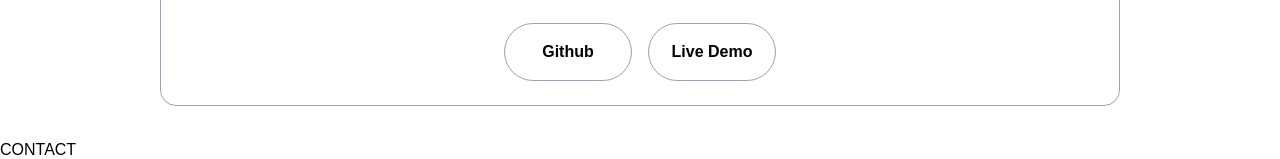
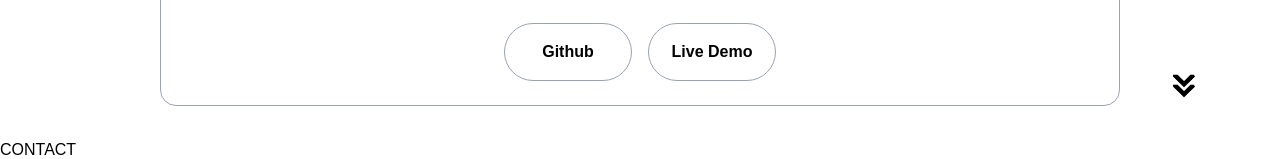
Before and after one commit to Coraliedev/Portfolio-Coralie, a React (Vite) app: page / in a window 1280 px wide. Shown: the part 3282-3441 px from the top of the page. Built offline with nearby package versions, Linux system fonts and the light colour scheme.

Commit message:
feat(projects): add arrow for scroll to contact

```diff
--- a/src/components/Projects.tsx
+++ b/src/components/Projects.tsx
@@ -1,7 +1,12 @@
 import React from 'react';
 import allomovie from '../assets/images/allomovie.jpg';
+import arrow from '../assets/images/arrow.png';
 
 const Projects: React.FC = () => {
+  const scrollToContact = (id: string) => {
+    const element = document.querySelector(id);
+    element?.scrollIntoView({ behavior: "smooth" });
+  };
   return (
     <section id="projects" className='block relative section_padding section_height my-0 mx-40 box-border min-h-[fit-content]'>
       <p className='text-center text-xl mb-4 text-gray-600 mt-4'>Browse My Recent</p>
@@ -50,6 +55,7 @@ const Projects: React.FC = () => {
           </div>
         </div>
       </div>
+      <img src={arrow} alt="Arrow icon" className='cursor-pointer h-8 absolute right-[-5rem] bottom-9' id="arrow" onClick={() => scrollToContact("#contact")} />
     </section>
   );
 };
```
